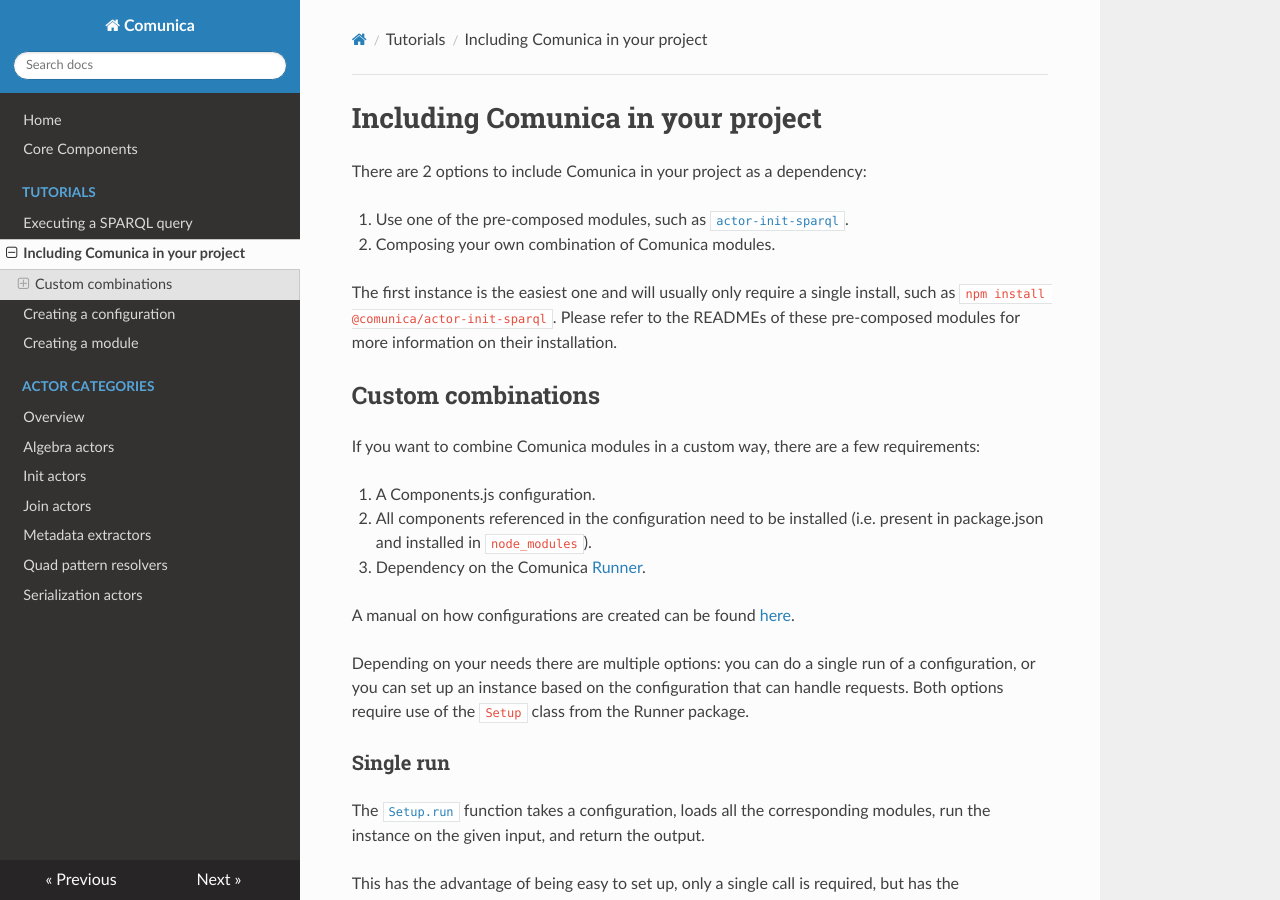
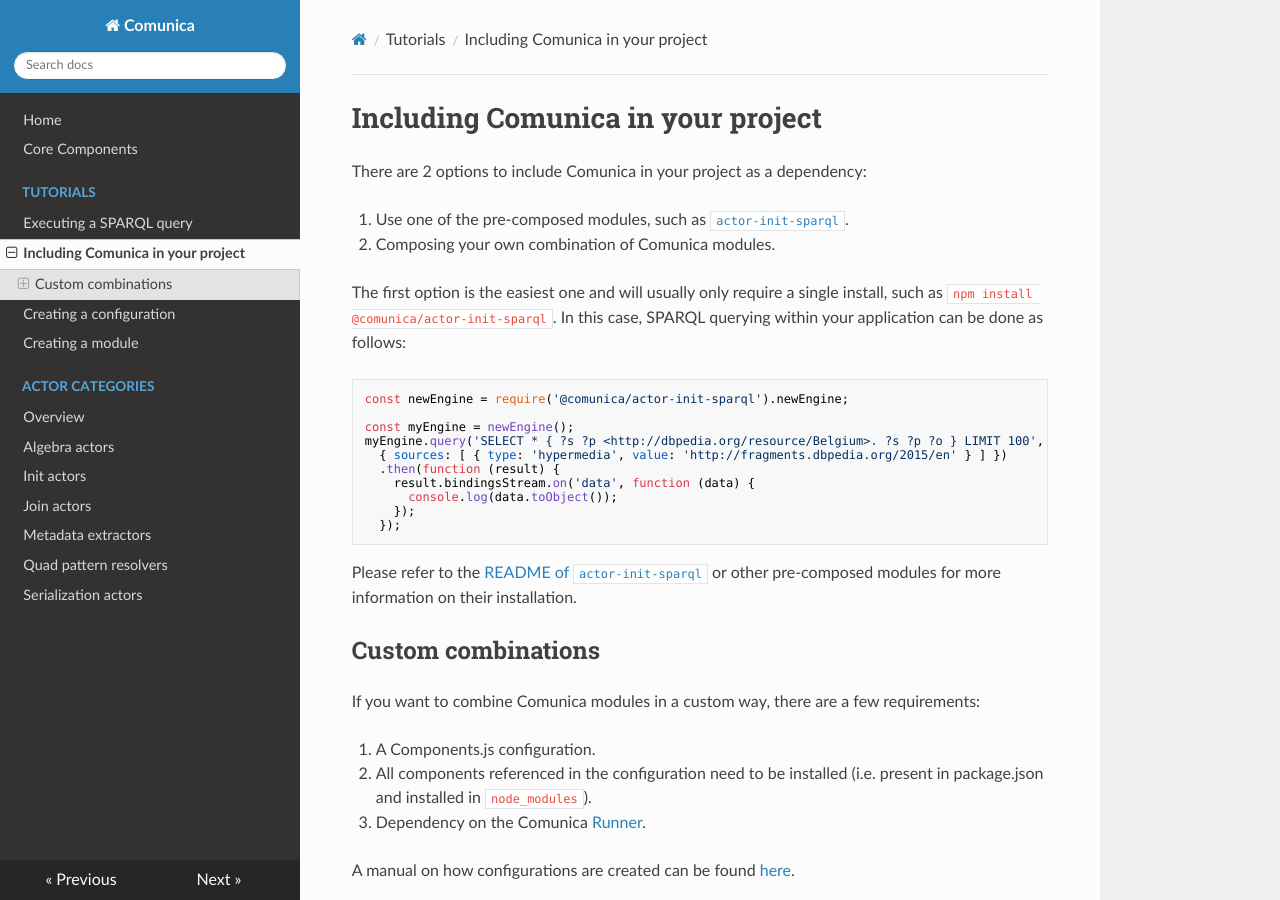
Before and after one commit to comunica/Documentation-Comunica, an MkDocs documentation site: the page built from docs/tutorials/including-comunica.md, in a window 1280 px wide and 900 px high. Built offline with MkDocs 1.6.1, drawn with Linux system fonts in a browser that asks for light colours; nearby versions of some CDN libraries; old or Windows-style settings are respelled for this version of MkDocs.

Commit message:
Improve guidelines for actor-init-sparql

````diff
--- a/docs/tutorials/including-comunica.md
+++ b/docs/tutorials/including-comunica.md
@@ -6,9 +6,25 @@ There are 2 options to include Comunica in your project as a dependency:
 [`actor-init-sparql`](https://github.com/comunica/comunica/tree/master/packages/actor-init-sparql).
 2. Composing your own combination of Comunica modules.
 
-The first instance is the easiest one and will usually only require a single install,
+The first option is the easiest one and will usually only require a single install,
 such as `npm install @comunica/actor-init-sparql`.
-Please refer to the READMEs of these pre-composed modules for more information on their installation.
+In this case, SPARQL querying within your application can be done as follows:
+
+```javascript
+const newEngine = require('@comunica/actor-init-sparql').newEngine;
+
+const myEngine = newEngine();
+myEngine.query('SELECT * { ?s ?p <http://dbpedia.org/resource/Belgium>. ?s ?p ?o } LIMIT 100',
+  { sources: [ { type: 'hypermedia', value: 'http://fragments.dbpedia.org/2015/en' } ] })
+  .then(function (result) {
+    result.bindingsStream.on('data', function (data) {
+      console.log(data.toObject());
+    });
+  });
+```
+
+Please refer to the [README of `actor-init-sparql`](https://github.com/comunica/comunica/tree/master/packages/actor-init-sparql#usage-within-application)
+or other pre-composed modules for more information on their installation.
 
 ## Custom combinations
 
````
Also changed, not shown: docs/tutorials/sparql.md (+14 -1 lines).
